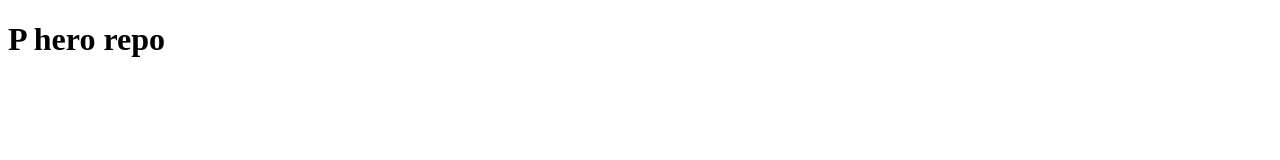
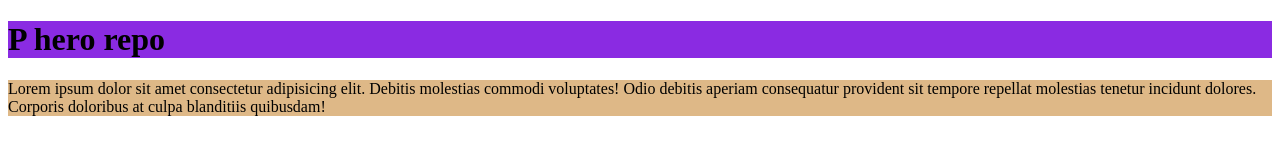
Before and after one commit to shajedurrahaman/p-hero-repo, a plain HTML site: page index.html in a window 1280 px wide. Drawn offline with Linux system fonts and the light colour scheme.

Commit message:
css file added

```diff
--- /dev/null
+++ b/css/style.css
@@ -0,0 +1,6 @@
+h1 {
+    background-color: blueviolet;
+}
+p {
+    background-color: burlywood;
+}
--- a/index.html
+++ b/index.html
@@ -4,8 +4,10 @@
     <meta charset="UTF-8">
     <meta name="viewport" content="width=, initial-scale=1.0">
     <title>Document</title>
+    <link rel="stylesheet" href="css/style.css">
 </head>
 <body>
     <h1>P hero repo</h1>
+    <p>Lorem ipsum dolor sit amet consectetur adipisicing elit. Debitis molestias commodi voluptates! Odio debitis aperiam consequatur provident sit tempore repellat molestias tenetur incidunt dolores. Corporis doloribus at culpa blanditiis quibusdam!</p>
 </body>
 </html>
```
